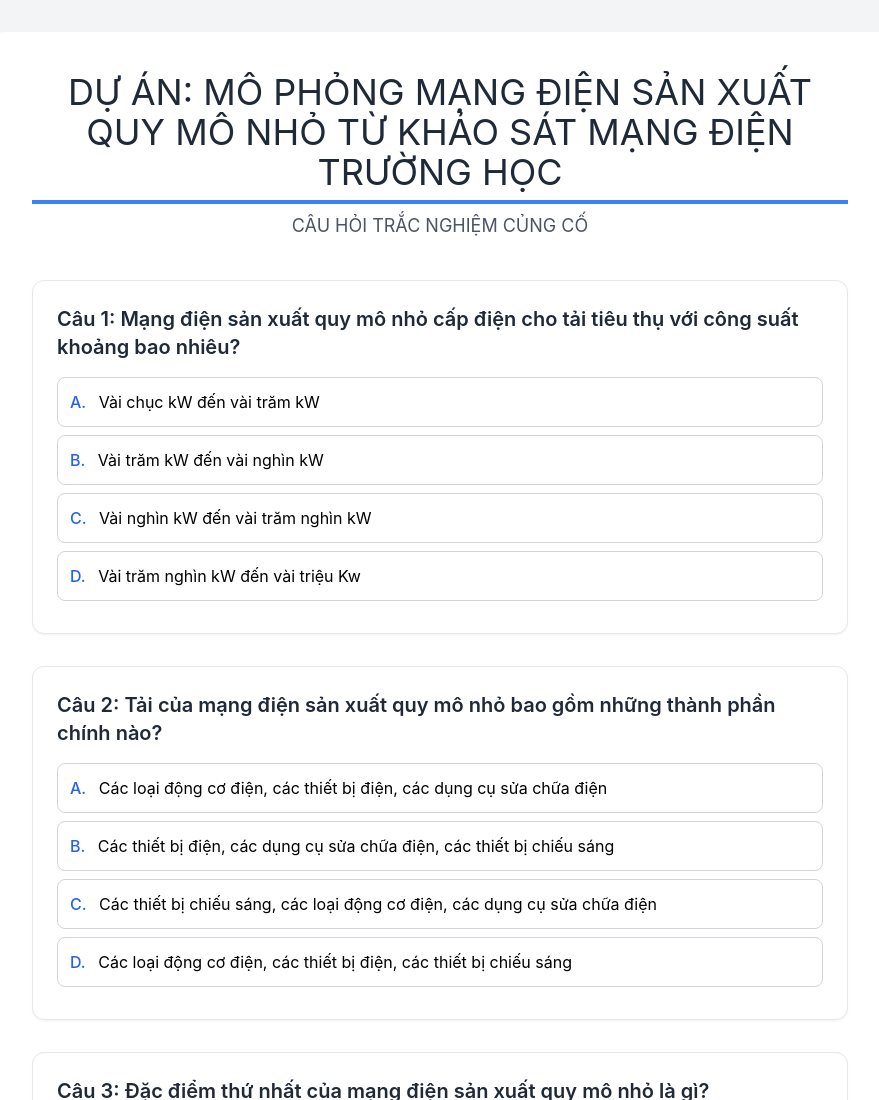
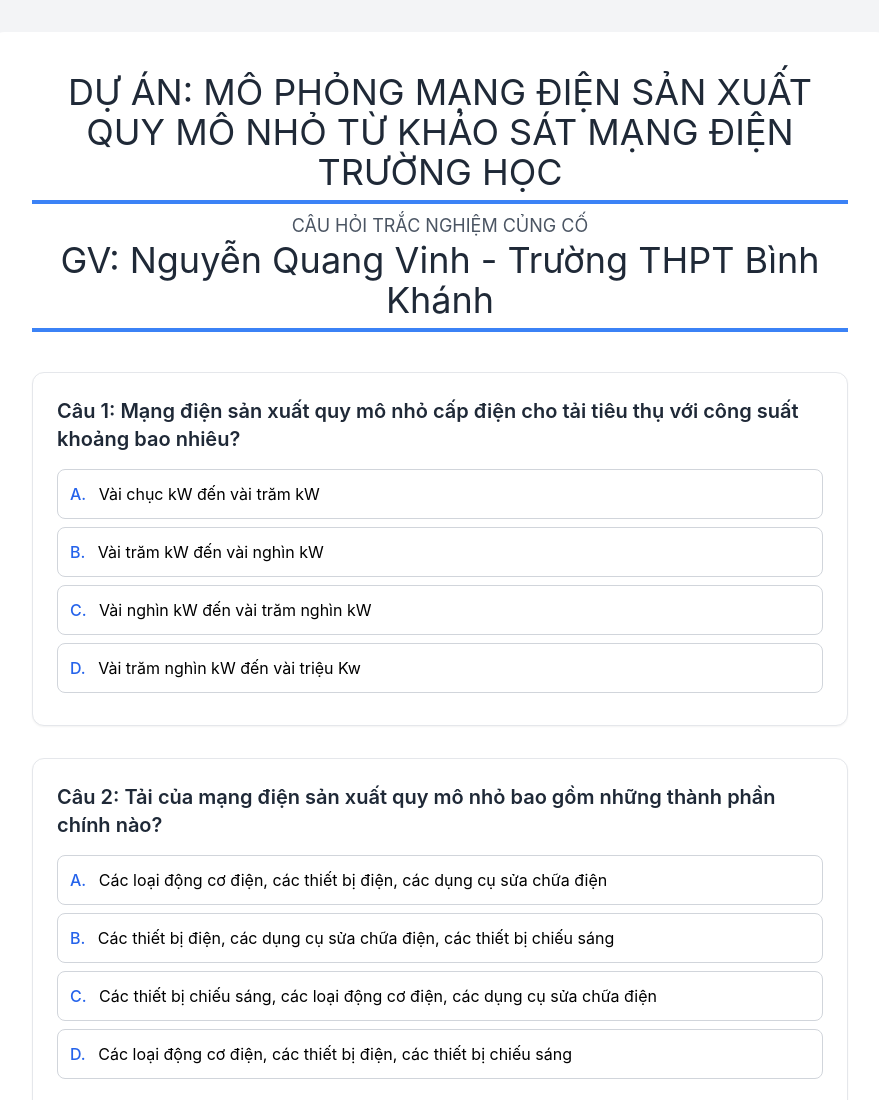
Before and after one commit to HoclieutuongtacChudeSTEMDienXanh/Cauhoitracnghiemcungco, a plain HTML site: page index.html in a window 1280 px wide. Shown: the top 1100 px of the page, without its empty margins (200-1079 px from the left). Drawn offline with nearby package versions, Linux system fonts and the light colour scheme.

Commit message:
Add instructor information to the project header

```diff
--- a/index.html
+++ b/index.html
@@ -56,6 +56,9 @@
                 DỰ ÁN: MÔ PHỎNG MẠNG ĐIỆN SẢN XUẤT QUY MÔ NHỎ TỪ KHẢO SÁT MẠNG ĐIỆN TRƯỜNG HỌC
             </h1>
             <p class="text-lg text-gray-600 mt-2">CÂU HỎI TRẮC NGHIỆM CỦNG CỐ</p>
+            <h3 class="text-3xl sm:text-4xl text-gray-800 border-b-4 border-blue-500 pb-2 inline-block">
+                GV: Nguyễn Quang Vinh - Trường THPT Bình Khánh
+            </h3>
         </header>
 
         <div id="quiz-container">
```
